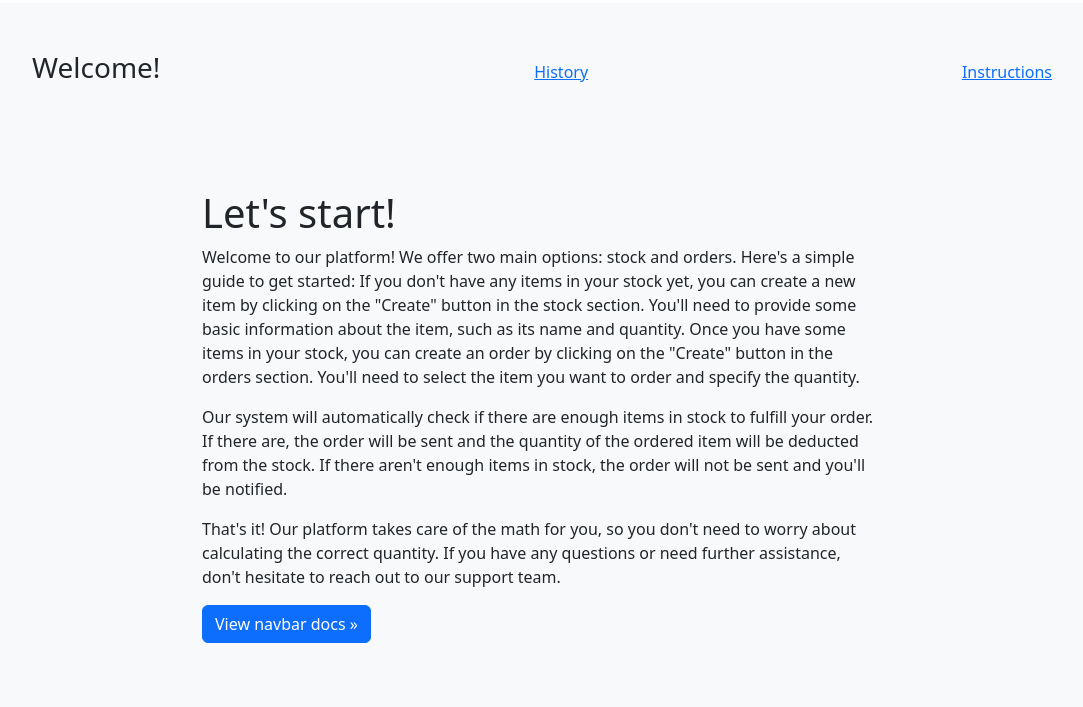
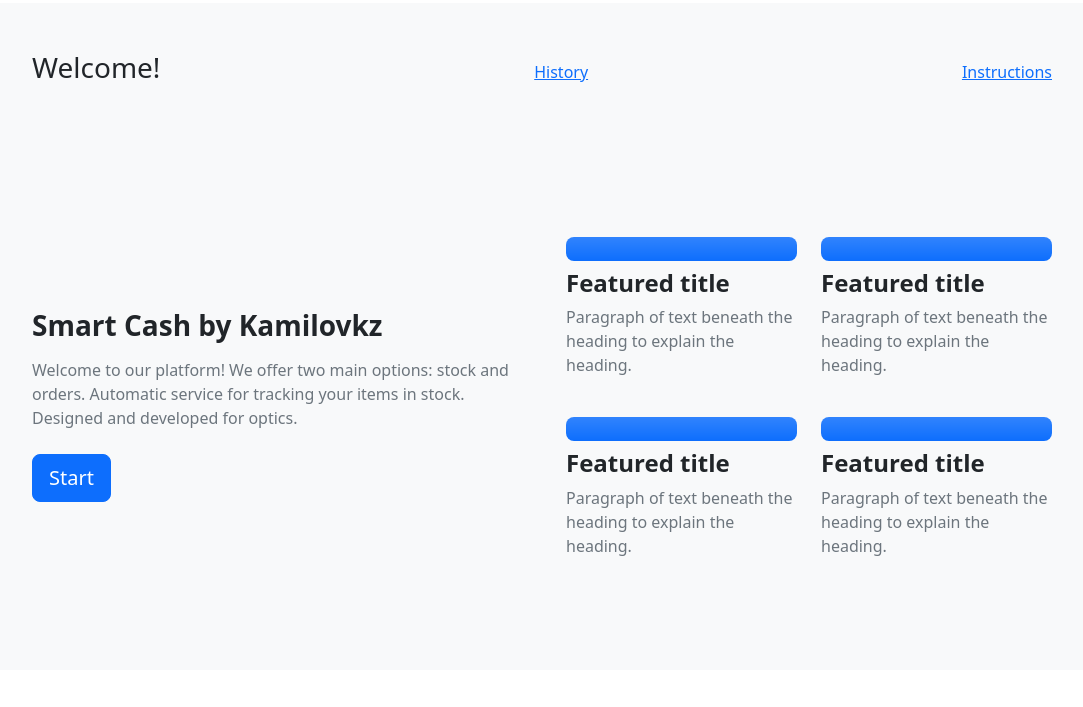
Before and after one commit to Kamilovkz/smartCash, a Django app: page / in a window 1280 px wide. Shown: the part 150-857 px from the top of the page, without its empty margins (98-1181 px from the left). After the commit the page ends 706 px from the top, so only its background shows below. Run offline with Django 4.2, Linux system fonts and the light colour scheme; some libraries are stand-ins or nearby versions.

Commit message:
update main page

```diff
--- a/store/items/templates/items/index.html
+++ b/store/items/templates/items/index.html
@@ -16,7 +16,60 @@
 
 <div class="container">
     <div class="bg-light p-5 rounded">
-        <div class="col-sm-8 mx-auto">
+        <div class="row row-cols-1 row-cols-md-2 align-items-md-center g-5 py-5">
+            <div class="col d-flex flex-column align-items-start gap-2">
+              <h3 class="fw-bold">Smart Cash by Kamilovkz</h3>
+              <p class="text-muted">Welcome to our platform! We offer two main options: stock and orders.
+                Automatic service for tracking your items in stock. Designed and developed for optics.
+              </p>
+              <a href="#" class="btn btn-primary btn-lg">Start</a>
+            </div>
+
+            <div class="col">
+              <div class="row row-cols-1 row-cols-sm-2 g-4">
+                <div class="col d-flex flex-column gap-2">
+                  <div class="feature-icon-small d-inline-flex align-items-center justify-content-center text-bg-primary bg-gradient fs-4 rounded-3">
+                    <svg class="bi" width="1em" height="1em">
+                      <use xlink:href="#collection"></use>
+                    </svg>
+                  </div>
+                  <h4 class="fw-semibold mb-0">Featured title</h4>
+                  <p class="text-muted">Paragraph of text beneath the heading to explain the heading.</p>
+                </div>
+
+                <div class="col d-flex flex-column gap-2">
+                  <div class="feature-icon-small d-inline-flex align-items-center justify-content-center text-bg-primary bg-gradient fs-4 rounded-3">
+                    <svg class="bi" width="1em" height="1em">
+                      <use xlink:href="#gear-fill"></use>
+                    </svg>
+                  </div>
+                  <h4 class="fw-semibold mb-0">Featured title</h4>
+                  <p class="text-muted">Paragraph of text beneath the heading to explain the heading.</p>
+                </div>
+
+                <div class="col d-flex flex-column gap-2">
+                  <div class="feature-icon-small d-inline-flex align-items-center justify-content-center text-bg-primary bg-gradient fs-4 rounded-3">
+                    <svg class="bi" width="1em" height="1em">
+                      <use xlink:href="#speedometer"></use>
+                    </svg>
+                  </div>
+                  <h4 class="fw-semibold mb-0">Featured title</h4>
+                  <p class="text-muted">Paragraph of text beneath the heading to explain the heading.</p>
+                </div>
+
+                <div class="col d-flex flex-column gap-2">
+                  <div class="feature-icon-small d-inline-flex align-items-center justify-content-center text-bg-primary bg-gradient fs-4 rounded-3">
+                    <svg class="bi" width="1em" height="1em">
+                      <use xlink:href="#table"></use>
+                    </svg>
+                  </div>
+                  <h4 class="fw-semibold mb-0">Featured title</h4>
+                  <p class="text-muted">Paragraph of text beneath the heading to explain the heading.</p>
+                </div>
+              </div>
+            </div>
+          </div>
+        <!-- <div class="col-sm-8 mx-auto">
         <h1>Let's start!</h1>
         <p>
             Welcome to our platform! We offer two main options: stock and orders. Here's a simple guide to get started:
@@ -38,7 +91,7 @@
         <p>
             <a class="btn btn-primary" href="/docs/5.3/components/navbar/" role="button">View navbar docs »</a>
         </p>
-        </div>
+        </div> -->
     </div>
 </div>
 
```
